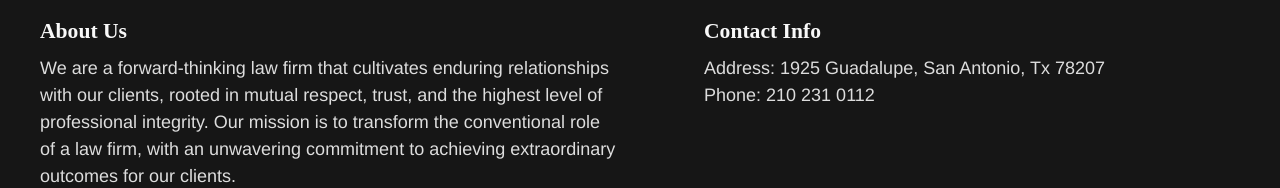
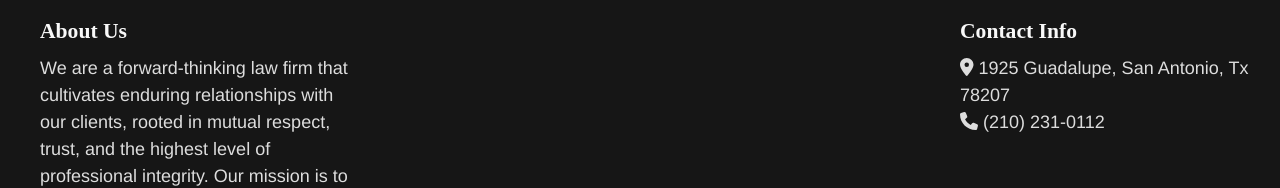
Before and after one commit to elpopes/tasesq, a React (Create React App) app: page /contact-us in a window 1280 px wide. Shown: the part 1078-1266 px from the top of the page. Built offline with nearby package versions, Linux system fonts and the light colour scheme.

Commit message:
add fa icons to footer

```diff
--- a/src/components/Footer.tsx
+++ b/src/components/Footer.tsx
@@ -1,4 +1,6 @@
 import * as React from "react";
+import { FontAwesomeIcon } from "@fortawesome/react-fontawesome";
+import { faMapMarkerAlt, faPhone } from "@fortawesome/free-solid-svg-icons";
 
 const Footer: React.FC = () => {
   const currentYear = new Date().getFullYear();
@@ -11,8 +13,8 @@ const Footer: React.FC = () => {
         </div>
         <div className="footer-section contact-info">
           <h2>Contact Info</h2>
-          <p>Address: 1925 Guadalupe, San Antonio, Tx 78207</p>
-          <p>Phone: 210 231 0112</p>
+          <p><FontAwesomeIcon icon={faMapMarkerAlt} />      1925 Guadalupe, San Antonio, Tx 78207</p>
+          <p><FontAwesomeIcon icon={faPhone} />      (210) 231-0112</p>
         </div>
       </div>
       <div className="footer-bottom">
--- a/src/styles/components/_footer.scss
+++ b/src/styles/components/_footer.scss
@@ -10,7 +10,7 @@ footer {
       margin: 0 auto;
 
       .footer-section {
-        width: 45%;
+        width: 25%;
         padding-left: 40px;
 
         h2 {
```
